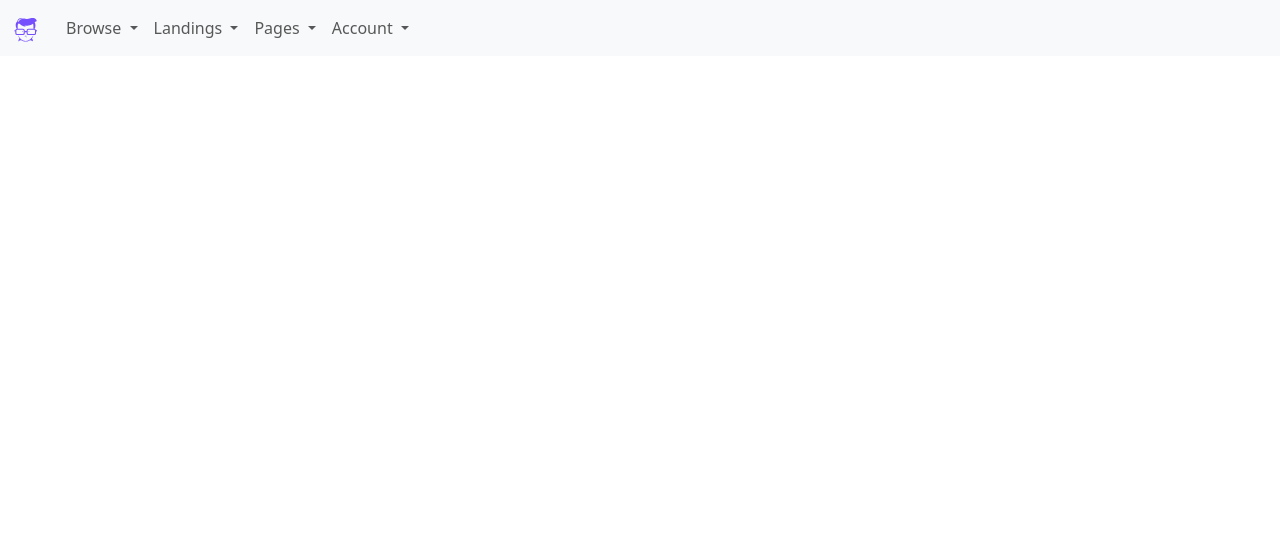
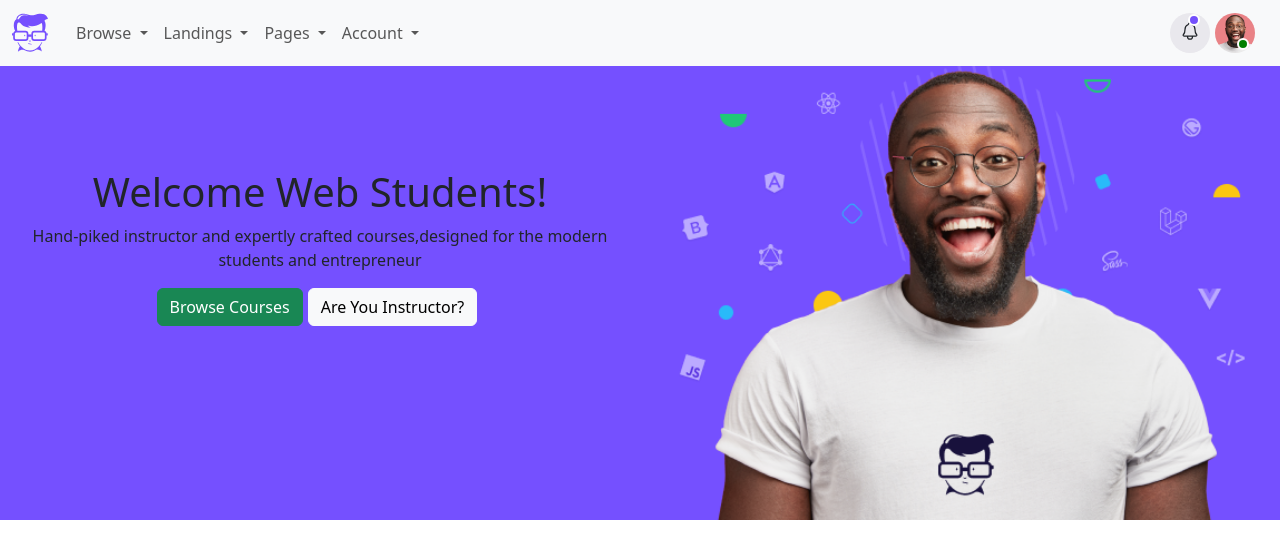
Before and after one commit to DanieleAmodio/12_05_Lunedi, a plain HTML site: page index.html in a window 1280 px wide. Drawn offline with nearby package versions, Linux system fonts and the light colour scheme.

Commit message:
header e inizio main

```diff
--- a/index.css
+++ b/index.css
@@ -0,0 +1,90 @@
+.profile-img {
+    width: 40px;
+    height: 40px;
+    border-radius: 50%;
+    object-fit: cover;
+    text-align-last: center;
+    background-color: #e9e8ed;
+
+}
+
+.user {
+    width: 40px;
+    height: 40px;
+    border-radius: 50%;
+    overflow: hidden;
+}
+
+.user img {
+    width: 100%;
+    height: 100%;
+    object-fit: cover;
+}
+.p-blu{
+    position: absolute;
+    top: 14px;
+    right: 80px;
+    width: 12px;
+    height: 12px;
+    border-radius: 50%;
+    border: 2px solid white;
+    background-color: #7450fc;
+
+}
+.p-verde{
+    position: absolute;
+    bottom: 16px;
+    right: 31px;
+    width: 12px;
+    height: 12px;
+    border-radius: 50%;
+    border: 2px solid white;
+    background-color: green;
+}
+.sfondo {
+    margin:0;
+    background-color: #7550ff;
+}
+.col-6 {
+    display: flex;
+    flex-direction: column;
+    justify-content: center;
+}
+
+
+
+@media  (max-width: 430px) {
+    .navbar-toggler {
+        order: 3;
+    }
+
+
+    .d-flex {
+        margin-right: 20%;
+        position: relative;
+        left: 34%;
+        gap: 5px;
+    }
+   .p-blu{
+     top: 1px;
+    right: 58%;
+   }
+   .p-verde{
+    bottom: 2px;
+    right: 2px;
+   }
+   .button{
+    margin-right: 0;
+    position: static;
+   }
+}
+
+@media screen and (min-width: 768px) {
+    .d-flex {
+        margin-right: 1%;
+         gap: 5px;
+    }
+    .testo{
+        margin-top: 8%;
+    }
+}
--- a/index.html
+++ b/index.html
@@ -7,6 +7,9 @@
     <title>esercizio12-05-lunedi </title>
     <link href="https://cdn.jsdelivr.net/npm/bootstrap@5.3.6/dist/css/bootstrap.min.css" rel="stylesheet"
         integrity="sha384-4Q6Gf2aSP4eDXB8Miphtr37CMZZQ5oXLH2yaXMJ2w8e2ZtHTl7GptT4jmndRuHDT" crossorigin="anonymous">
+        <link rel="stylesheet" href="index.css">
+    <script type="module" src="https://unpkg.com/ionicons@7.1.0/dist/ionicons/ionicons.esm.js"></script>
+    <script nomodule src="https://unpkg.com/ionicons@7.1.0/dist/ionicons/ionicons.js"></script>
 </head>
 
 <body>
@@ -14,7 +17,7 @@
         <nav class="navbar navbar-expand-lg bg-body-tertiary">
             <div class="container-fluid">
                 <a class="navbar-brand" href="#">
-                    <img src="assets/logo.svg" alt="Logo" width="30" height="24">
+                    <img src="assets/logo.svg" alt="Logo" width="40" height="40">
                 </a>
 
 
@@ -82,15 +85,39 @@
                         </li>
                     </ul>
 
-
                 </div>
-
+                <section class="d-flex">
+                <div class="profile-img">
+                  <ion-icon  name="notifications-outline" style="font-size: 20px; margin-top: 8px;"></ion-icon>
+                  <div class="p-blu"></div>
+                </div>
+                <div class="user">
+                     <img src="assets/avatar-1.jpg" alt="user">
+                     <div class="p-verde"></div>
+                    </div>
+                </section>
             </div>
 
 
         </nav>
+
     </header>
-    <main></main>
+    <main>
+       <section class="container-fluid sfondo">
+        <figure class="row">
+             <figcaption class="col-12 col-lg-6 text-center testo" >
+                <h1>Welcome Web Students!</h1>
+                <p>Hand-piked instructor and expertly crafted courses,designed for the modern students and entrepreneur </p>
+                <div  class="button d-flex justify-content-center">
+                <button class="btn btn-success">Browse Courses</button>
+                <button class="btn btn-light">Are You Instructor?</button>
+                </div>
+            </figcaption>
+            <img class="col-12 col-lg-6 " src="assets/hero-img.png" alt="hero" class="img-fluid">
+
+        </figure>
+        </section>
+    </main>
     <footer></footer>
 
 
```
